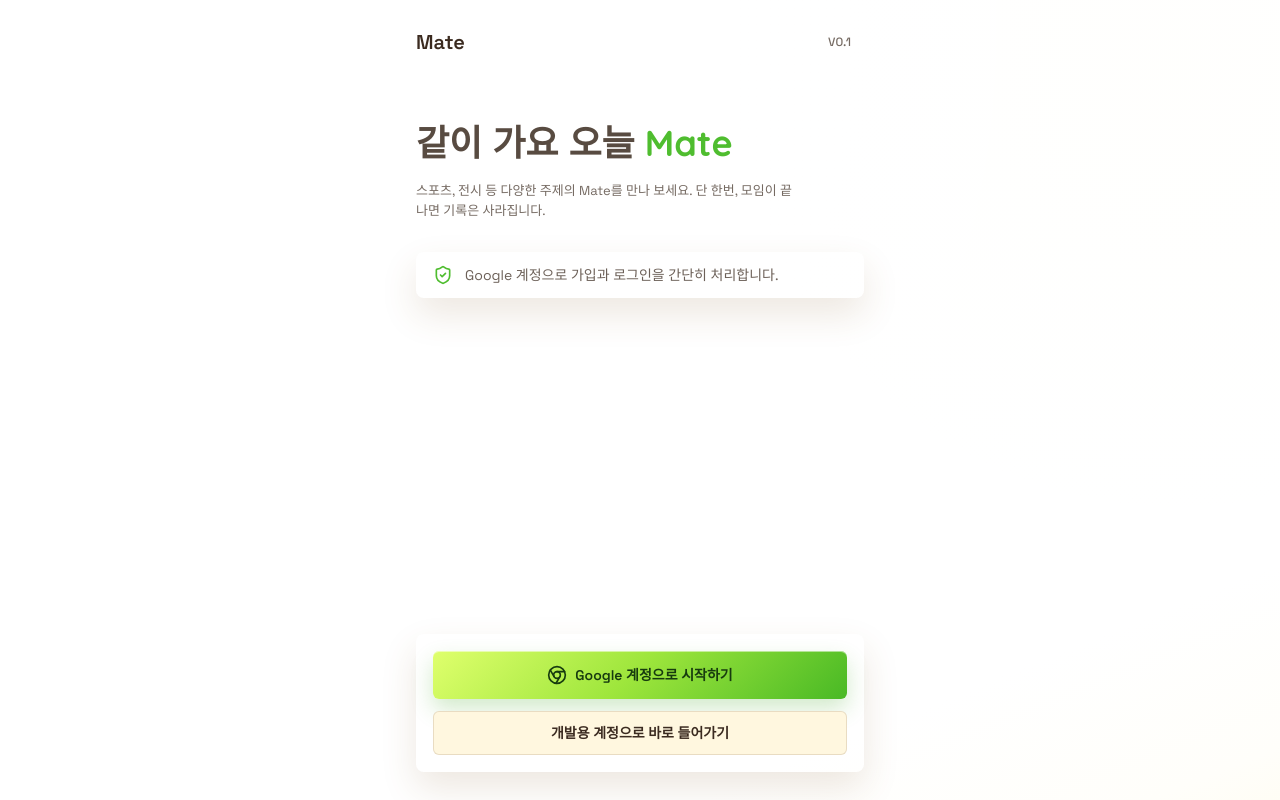
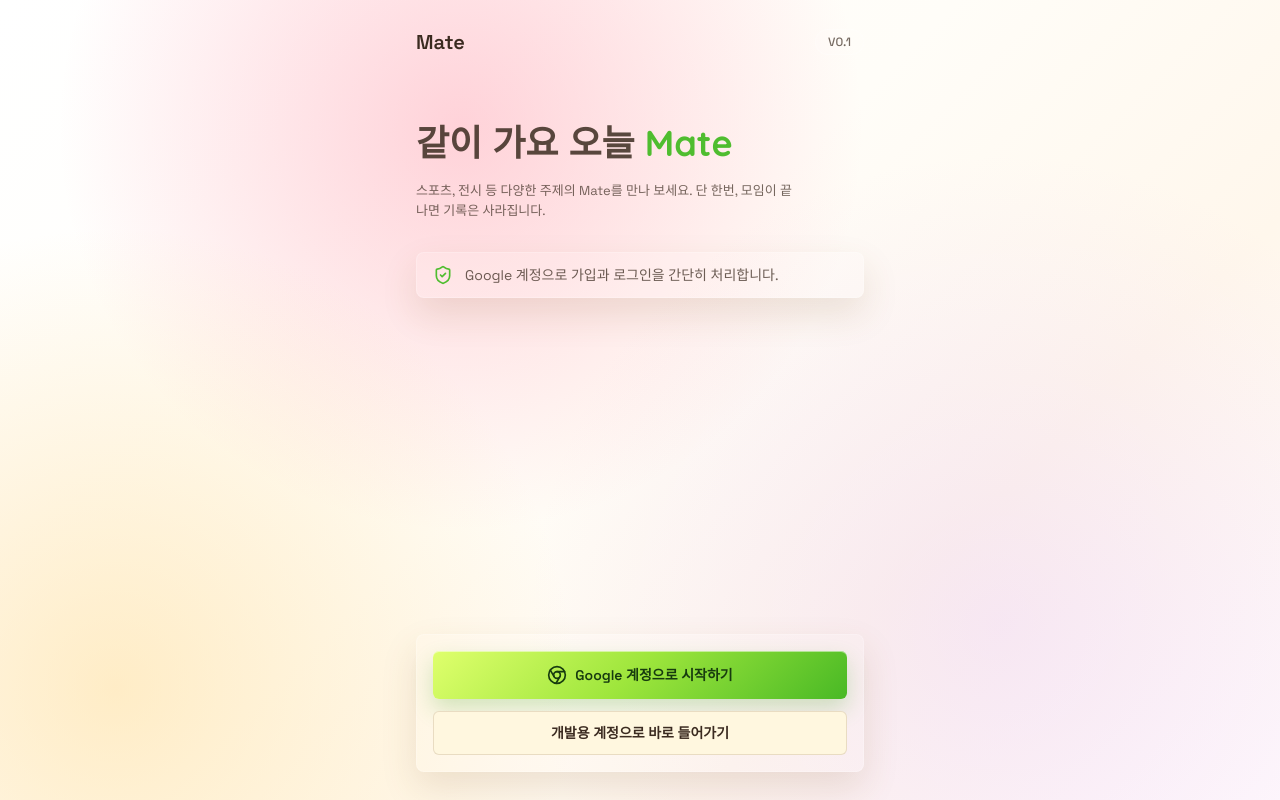
Before and after one commit to banddal/mate, a Next.js app: page /login in a window 1280 px wide. Built offline with nearby package versions, Linux system fonts and the light colour scheme; no server answers.

Commit message:
Round 95: try aurora background palette

```diff
--- a/app/globals.css
+++ b/app/globals.css
@@ -20,9 +20,10 @@
 :root {
   color-scheme: light;
   --mate-app-gradient:
-    radial-gradient(circle at 14% 4%, rgba(255, 255, 255, 1) 0%, rgba(255, 255, 255, 0.99) 50%, rgba(255, 255, 255, 0) 72%),
-    radial-gradient(circle at 92% 8%, rgba(255, 245, 198, 0.03) 0%, rgba(255, 245, 198, 0) 34%),
-    linear-gradient(158deg, #ffffff 0%, #ffffff 82%, #fffefa 96%, #fff9df 118%);
+    radial-gradient(circle at 9% 86%, rgba(255, 213, 128, 0.42) 0%, rgba(255, 213, 128, 0) 34%),
+    radial-gradient(circle at 36% 16%, rgba(255, 118, 145, 0.32) 0%, rgba(255, 118, 145, 0) 38%),
+    radial-gradient(circle at 78% 78%, rgba(209, 154, 255, 0.18) 0%, rgba(209, 154, 255, 0) 40%),
+    linear-gradient(135deg, #ffffff 0%, #fffdf8 46%, #fff7ec 72%, #fffafc 100%);
   background: #ffffff;
 }
 
```
Also changed, not shown: 1 other file (tests, documents, lock files or other folders).
